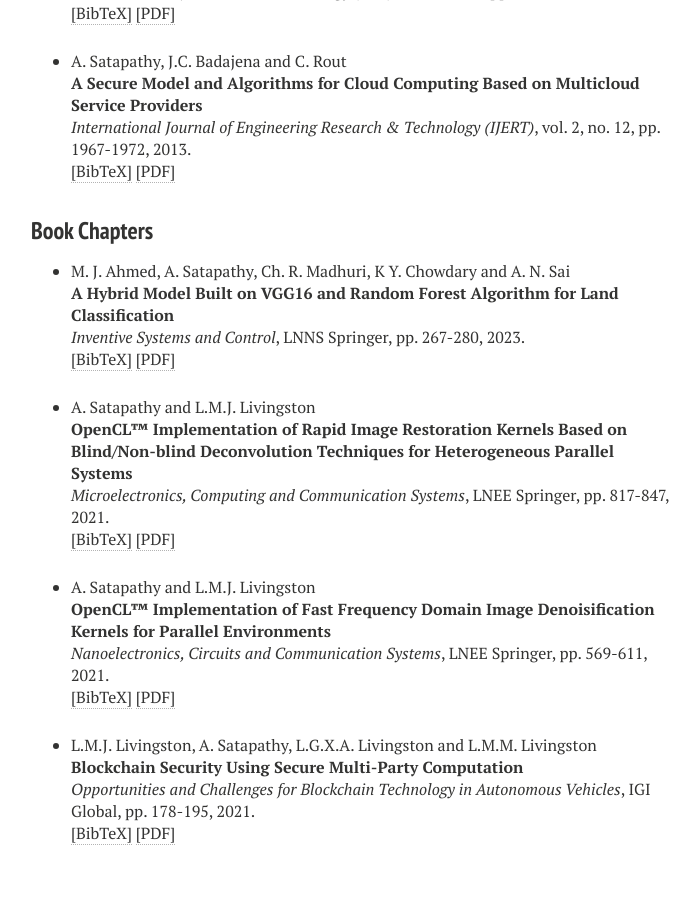
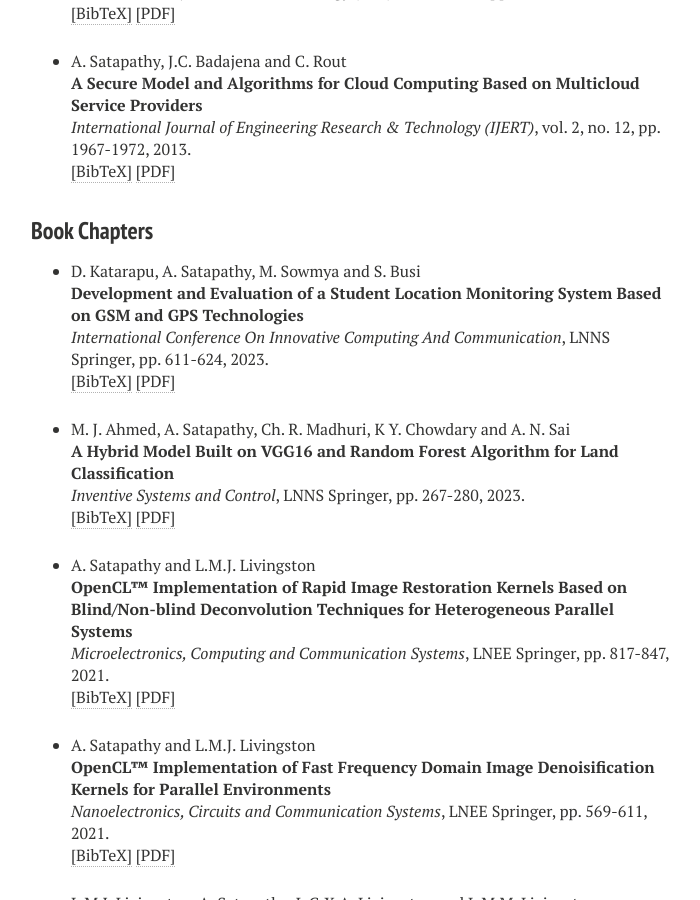
Before and after one commit to ashutoshsatapathy1990/ashutoshsatapathy1990.github.io, a Jekyll site: the page built from publications.md, in a window 1280 px wide and 900 px high, scrolled down 1159 px. Shown: the whole window, without its empty margins (289-989 px from the left). Built offline with Jekyll 4.4.1, drawn with Linux system fonts in a browser that asks for light colours; nearby versions of some CDN libraries.

Commit message:
Update publications.html

```diff
--- a/_layouts/publications.html
+++ b/_layouts/publications.html
@@ -311,6 +311,31 @@ pp. 1967-1972,
 
 <h3 style="margin-bottom:0px;padding-top:10px;">Book Chapters</h3>
 <ul class="biblist">
+<!-- Item: katarapu2023development -->
+<li ><p>
+D. Katarapu, A. Satapathy, M. Sowmya and S. Busi
+<br><b>Development and Evaluation of a Student Location Monitoring System Based on GSM and GPS Technologies</b><br>
+<i>International Conference On Innovative Computing And Communication</i>,
+LNNS Springer,
+pp. 611-624,
+2023.
+<br />
+<a href="javascript:toggleBibtex('katarapu2023development')">[BibTeX]</a>
+<a href= "https://link.springer.com/chapter/10.1007/978-981-99-4071-4_47" target="_blank">[PDF]</a>
+</p>
+<div id="bib_katarapu2023development" class="bibtex noshow">
+<pre>
+@inproceedings{katarapu2023development,
+  title={Development and Evaluation of a Student Location Monitoring System Based on GSM and GPS Technologies},
+  author={D. Katarapu, A. Satapathy, M. Sowmya and S. Busi},
+  booktitle={International Conference On Innovative Computing And Communication},
+  pages={611--624},
+  year={2023},
+  organization={Springer}
+}
+</pre></div>
+
+</li>
 <!-- Item: ahmed2023hybrid -->
 <li ><p>
 M. J. Ahmed, A. Satapathy, Ch. R. Madhuri, K Y. Chowdary and A. N. Sai
```
